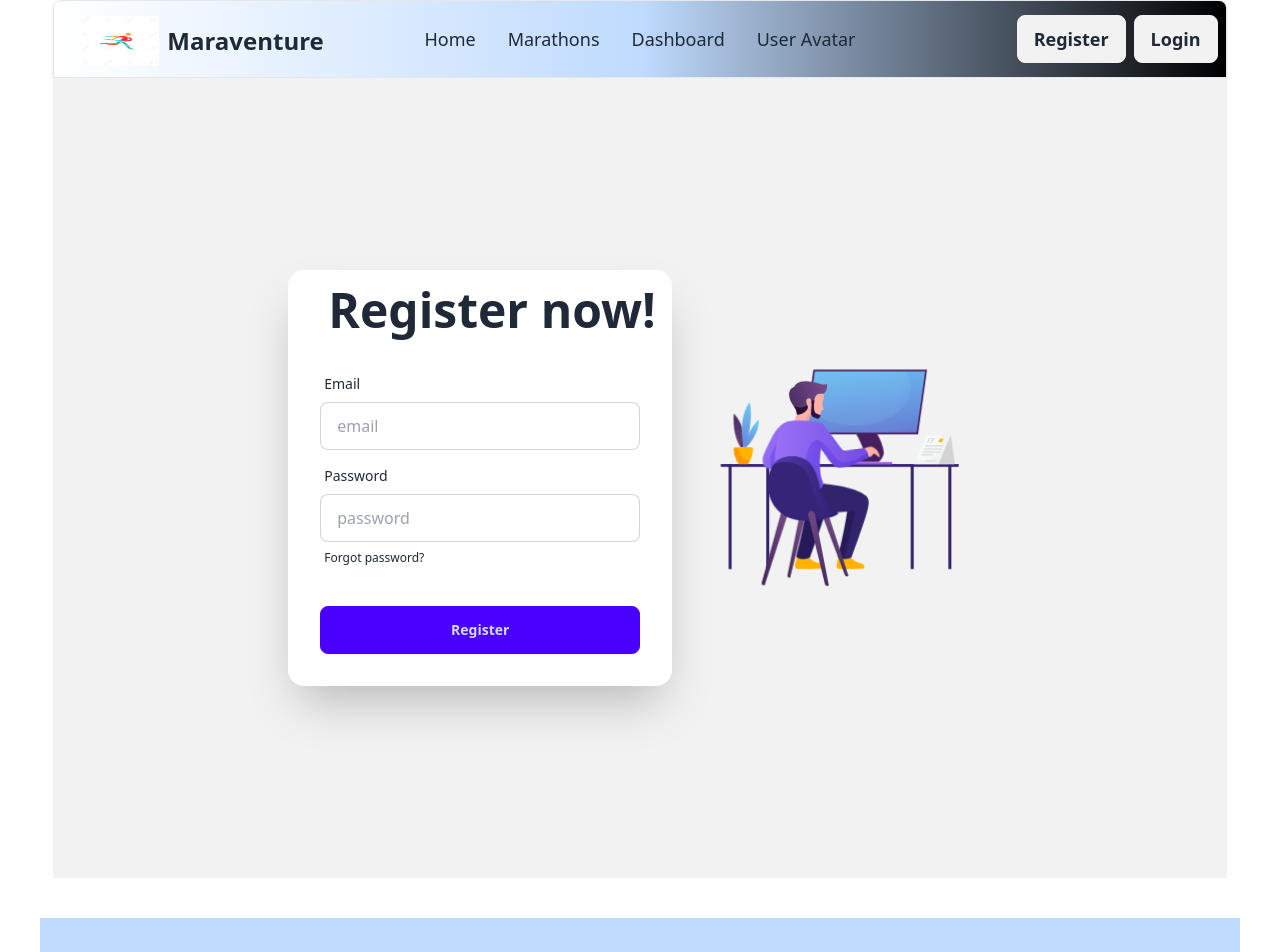
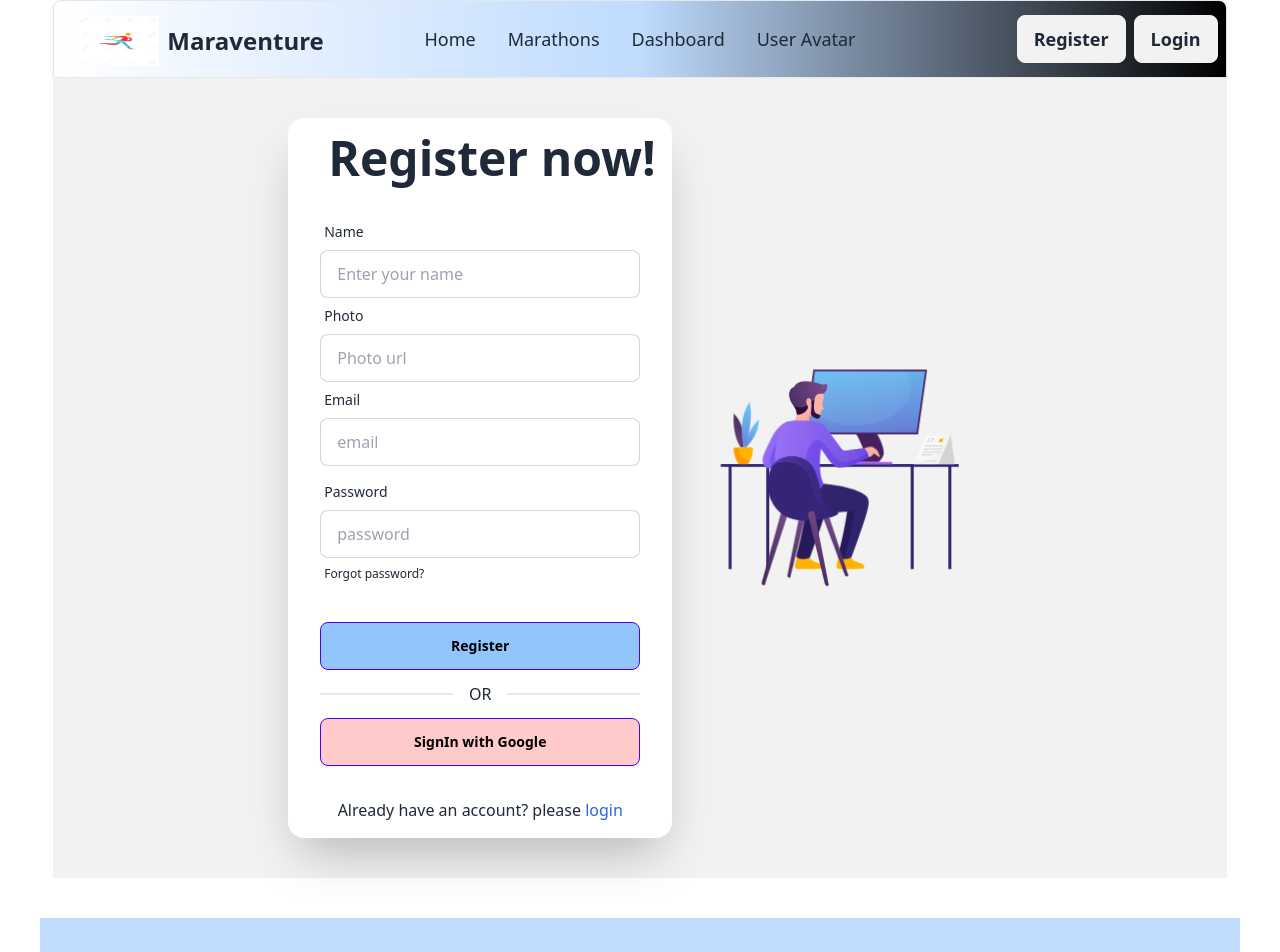
Before and after one commit to TasniaAhmedTisa/Maraventure, a React (Vite) app: page /register in a window 1280 px wide. Shown: the top 952 px of the page. Built offline with nearby package versions, Linux system fonts and the light colour scheme.

Commit message:
add login and register page

```diff
--- a/src/components/About.jsx
+++ b/src/components/About.jsx
@@ -19,7 +19,7 @@ const About = () => {
       With our platform, marathon organizers can efficiently set up events, manage participant registrations, and track important details, all while keeping participants informed every step of the way. From city marathons to trail challenges, we ensure each event runs smoothly and provides a memorable experience for everyone involved.
       We look forward to helping you bring your marathon event to life or support your journey as a runner. Explore how our Marathon Management System can elevate your next event or participation!
       </p>
-      <button className="btn btn-primary btn-md">Contact</button>
+      <button className="btn bg-red-200 btn-md">Contact</button>
     </div>
   </div>
 </div>
--- a/src/pages/Login.jsx
+++ b/src/pages/Login.jsx
@@ -1,5 +1,7 @@
 import Lottie from 'lottie-react';
 import loginAnimation from '../assets/login.json'
+import { Link } from 'react-router-dom';
+
 
 const Login = () => {
     return (
@@ -28,9 +30,14 @@ const Login = () => {
           </label>
         </div>
         <div className="form-control mt-6">
-          <button className="btn btn-primary">Login</button>
+          <button className="btn btn-primary bg-blue-300 text-black">Login</button>
+          <div className="divider">OR</div>
+
+          <button onClick="" className="btn bg-red-200 btn-primary text-black">Login with Google</button>
         </div>
       </form>
+      <p className=' mb-4 text-center'>New to this website? please <Link className='text-blue-600' to={"/register"}>Register</Link></p>
+
     </div>
   </div>
 </div>
--- a/src/pages/Register.jsx
+++ b/src/pages/Register.jsx
@@ -1,5 +1,6 @@
 import Lottie from 'lottie-react';
 import RegisterAnimation from '../assets/register.json'
+import { Link } from 'react-router-dom';
 
 const Register = () => {
     return (
@@ -13,6 +14,14 @@ const Register = () => {
 
       <form className="card-body">
         <div className="form-control">
+        <label className="label">
+        <span className="label-text">Name</span>
+      </label>
+      <input type="text" name="username" placeholder="Enter your name" className="input input-bordered" required />
+      <label className="label">
+        <span className="label-text">Photo</span>
+      </label>
+      <input type="text" placeholder="Photo url" className="input input-bordered" required />
           <label className="label">
             <span className="label-text">Email</span>
           </label>
@@ -28,9 +37,14 @@ const Register = () => {
           </label>
         </div>
         <div className="form-control mt-6">
-          <button className="btn btn-primary">Register</button>
+          <button className="btn btn-primary bg-blue-300 text-black">Register</button>
+          <div className="divider">OR</div>
+
+          <button onClick="" className="btn bg-red-200 text-black btn-primary">SignIn with Google</button>
         </div>
       </form>
+      <p className='mb-4 text-center'>Already have an account? please <Link className='text-blue-600' to={"/login"}>login</Link></p>
+
     </div>
   </div>
 </div>
```
